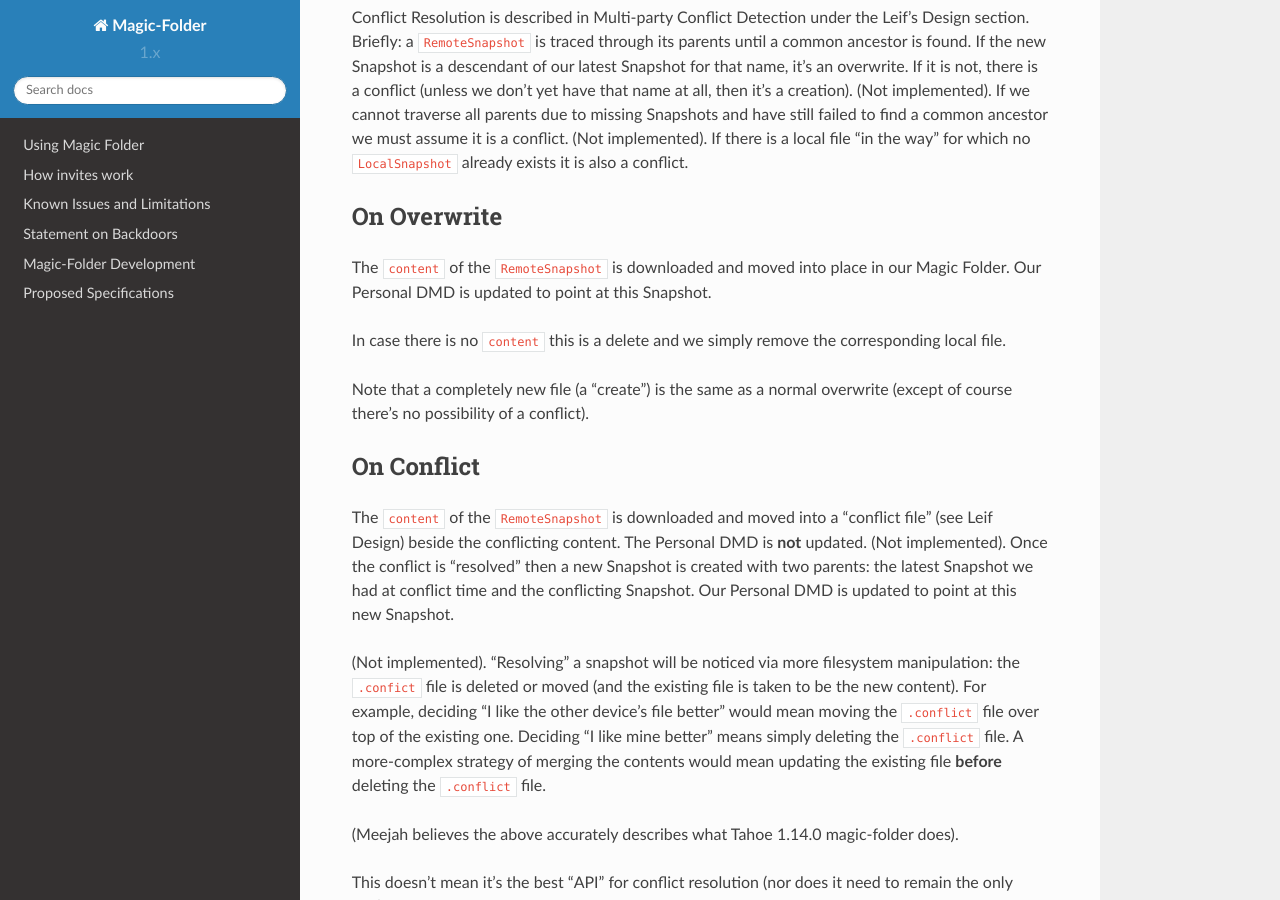
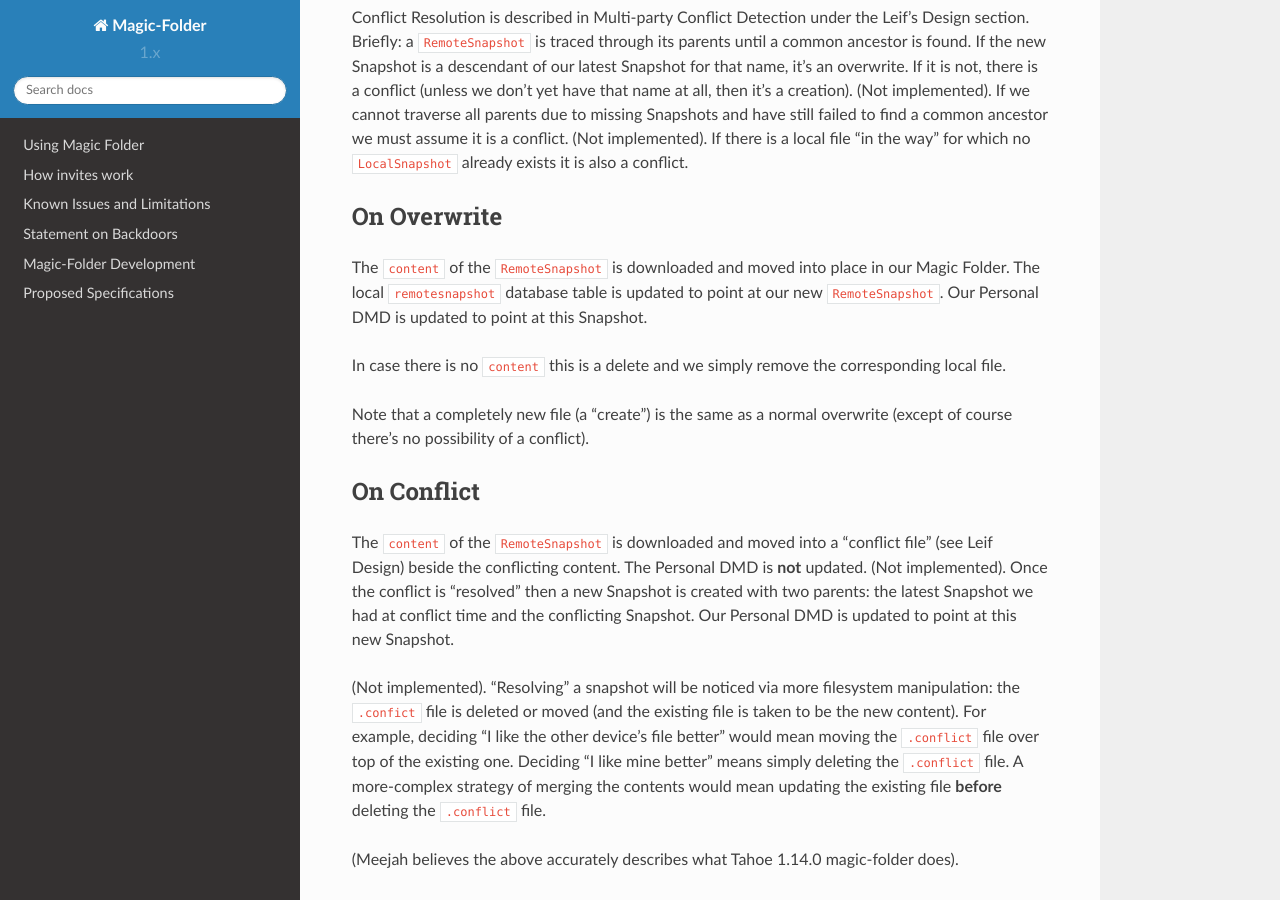
Before and after one commit to tahoe-lafs/magic-folder, a Sphinx documentation site: the page built from docs/downloader.rst, in a window 1280 px wide and 900 px high, scrolled down 2369 px. Built offline with Sphinx 7.4.7 and the Read the Docs theme 2.0.0, drawn with Linux system fonts in a browser that asks for light colours; pages that are not in the unit, such as notebooks, are missing from menus.

Commit message:
note when db is updated

```diff
--- a/docs/downloader.rst
+++ b/docs/downloader.rst
@@ -103,6 +103,7 @@ On Overwrite
 ------------
 
 The ``content`` of the ``RemoteSnapshot`` is downloaded and moved into place in our Magic Folder.
+The local ``remotesnapshot`` database table is updated to point at our new ``RemoteSnapshot``.
 Our Personal DMD is updated to point at this Snapshot.
 
 In case there is no ``content`` this is a delete and we simply remove the corresponding local file.
```
